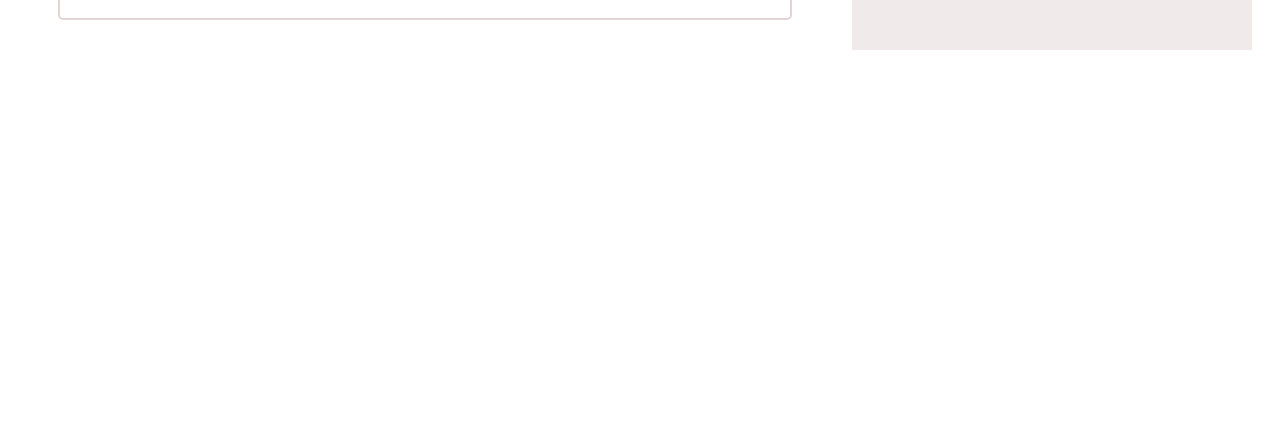
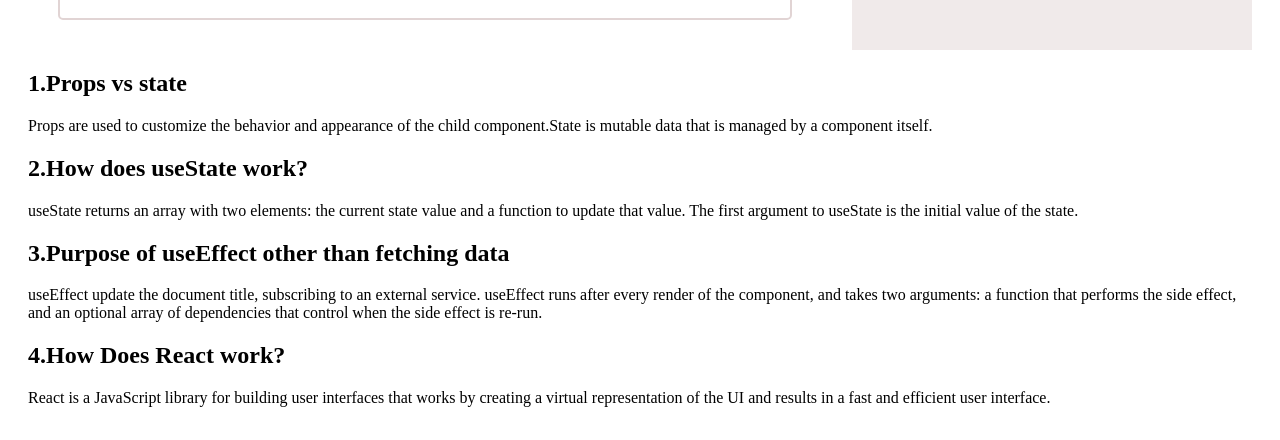
Before and after one commit to samehasan/Intelligent-cafe-a8, a React (Vite) app: page / in a window 1280 px wide. Shown: the part 2663-3103 px from the top of the page. Before the commit the page ends 2733 px from the top, so only its background shows below. Built offline with nearby package versions, Linux system fonts and the light colour scheme.

Commit message:
6nd comt

```diff
--- a/src/App.jsx
+++ b/src/App.jsx
@@ -4,6 +4,7 @@ import viteLogo from '/vite.svg'
 import './App.css'
 import Header from './components/Header/Header'
 import Blog from './components/Blog/Blog'
+import Blogs from './components/Blogs/Blogs'
 
 function App() {
   const [count, setCount] = useState(0)
@@ -12,6 +13,7 @@ function App() {
     <div className="App">
      <Header></Header>
      <Blog></Blog>
+     <Blogs></Blogs>
     </div>
   )
 }
--- /dev/null
+++ b/src/components/Blogs/Blogs.jsx
@@ -0,0 +1,21 @@
+import React from 'react';
+
+const Blogs = () => {
+    return (
+        <div>
+      <h2>1.Props vs state</h2>
+      <p>Props are used to customize the behavior and appearance of the child component.State is mutable data that is managed by a component itself.</p>
+
+      <h2>2.How does useState work?</h2>
+      <p>useState  returns an array with two elements: the current state value and a function to update that value. The first argument to useState is the initial value of the state.</p>
+
+      <h2>3.Purpose of useEffect other than fetching data</h2>
+      <p>useEffect update the document title, subscribing to an external service. useEffect runs after every render of the component, and takes two arguments: a function that performs the side effect, and an optional array of dependencies that control when the side effect is re-run.</p>
+
+      <h2>4.How Does React work?</h2>
+      <p>React is a JavaScript library for building user interfaces that works by creating a virtual representation of the UI and results in a fast and efficient user interface.</p>
+    </div>
+    );
+};
+
+export default Blogs;
```
Also changed, not shown: src/components/Answers/Answers.jsx (deleted), src/components/Blogs/Blogs.css (added).
